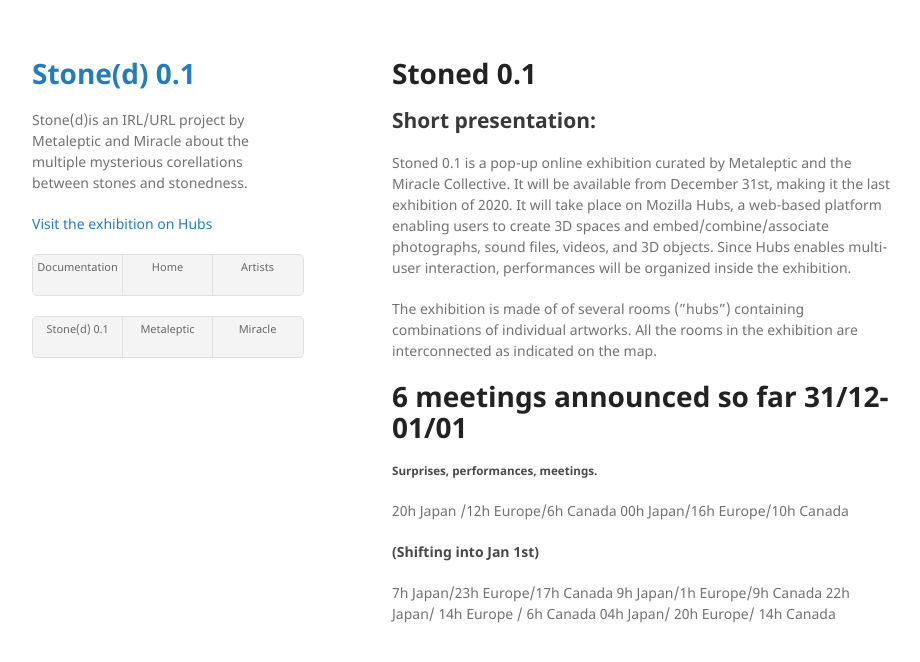
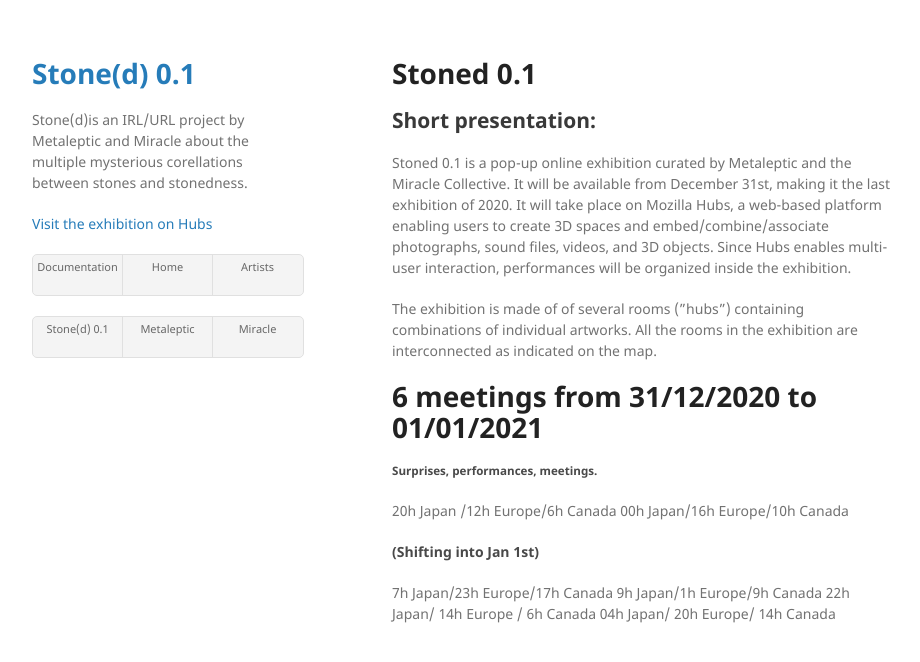
Before and after one commit to gnozo/Stoned, a Jekyll site: the page built from 0.1.md, in a window 1280 px wide. Shown: the top 662 px of the page, without its empty margins (178-1098 px from the left). Built offline with Jekyll 4.4.1, drawn with Linux system fonts in a browser that asks for light colours; our own code applies the rules of GitHub Pages for plain Markdown files.

Commit message:
Update 0.1.md

```diff
--- a/0.1.md
+++ b/0.1.md
@@ -8,7 +8,7 @@ Stoned 0.1  is a pop-up online exhibition curated by Metaleptic and the Miracle
 
 The exhibition is made of of several rooms (”hubs”) containing combinations of individual artworks. All the rooms in the exhibition are interconnected as indicated on the map.
 
-# 6 meetings announced so far 31/12-01/01
+# 6 meetings from 31/12/2020 to 01/01/2021
 
 ##### Surprises, performances, meetings.
 
```
